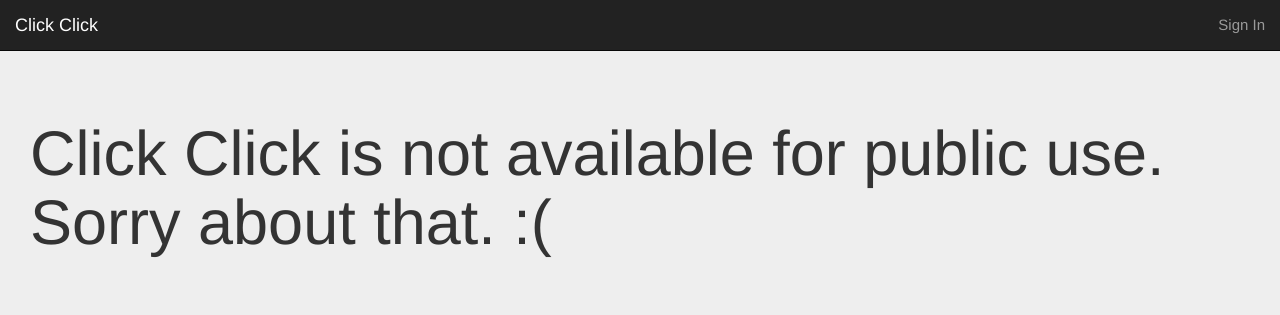
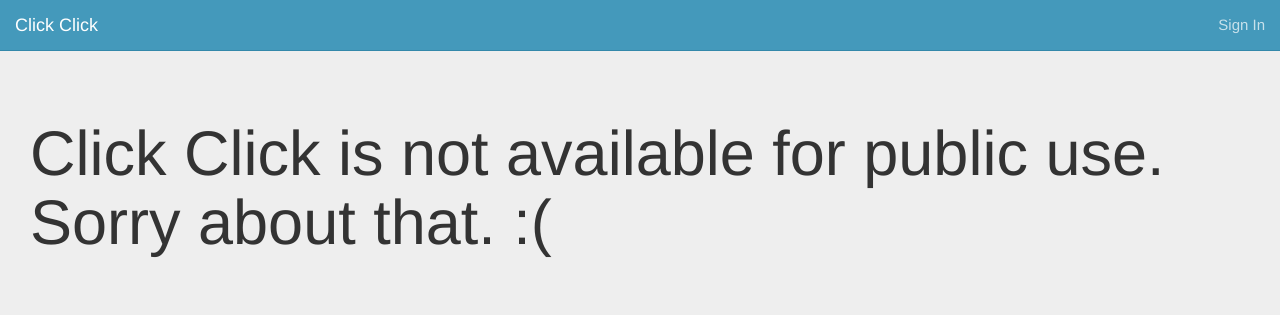
Before and after one commit to harrislapiroff/ClickClick, a Django app: page / in a window 1280 px wide. Shown: the top 315 px of the page. Run offline with Django 3.2, Linux system fonts and the light colour scheme; some libraries are stand-ins or nearby versions.

Commit message:
Blue nav.

```diff
--- a/clickclick/compass/sass/screen.sass
+++ b/clickclick/compass/sass/screen.sass
@@ -1,5 +1,6 @@
 @import compass/css3/box-shadow
 @import compass/css3/transition
+@import compass/css3/images
 
 $base-font-size: 15px
 $base-line-height: 1.33
@@ -26,6 +27,14 @@
 
 .cc-navbar
 	margin: 0
+	background: #49B
+	border: 0
+	border-bottom: 1px solid #38A
+	.navbar-nav > li > a, .navbar-brand
+		color: white(.7)
+	.navbar-nav > li > a:hover, .navbar-brand:hover
+		color: #FFF
+		background: transparent
 
 .media-grid
 	margin: 0
--- a/clickclick/static/clickclick/stylesheets/screen.css
+++ b/clickclick/static/clickclick/stylesheets/screen.css
@@ -1 +1 @@
-body{padding-bottom:20px;background:#f5f5f5 url('../images/noise.png?1393810156');font-size:15px;line-height:1.33}.margin-trailer{margin-bottom:19px}.margin-leader{margin-top:19px}.cc-navbar{margin:0}.media-grid{margin:0;padding:0;white-space:collapse}.media-grid>li{list-style-type:none;float:left;margin-right:10px}.page-header{margin:0;background:rgba(255,255,255,0.95);border-bottom:1px solid #e5e5e5;overflow:hidden;padding:9.5px;margin-bottom:9.5px;-webkit-transition:0.35s linear all;-moz-transition:0.35s linear all;-o-transition:0.35s linear all;transition:0.35s linear all}.page-header.affix{top:0;left:0;right:0;-webkit-box-shadow:0 1px 3px 0 rgba(0,0,0,0.05);-moz-box-shadow:0 1px 3px 0 rgba(0,0,0,0.05);box-shadow:0 1px 3px 0 rgba(0,0,0,0.05)}.page-header>.page-title{margin:0;font-size:30px}.page-header>.close{font-size:30px}.photo-stage{position:absolute;top:50px;left:0;bottom:0;right:25%;background:#0c0c0c;text-align:center;font-size:0}.photo-stage>*{font-size:15px}.photo-stage::after{content:" ";display:inline-block;height:100%;vertical-align:middle}.photo-stage>img{max-width:100%;max-height:100%;display:inline-block;vertical-align:middle}.photo-meta{position:absolute;top:50px;right:0;left:75%;bottom:0;overflow:auto}
+body{padding-bottom:20px;background:#f5f5f5 url('../images/noise.png?1393810156');font-size:15px;line-height:1.33}.margin-trailer{margin-bottom:19px}.margin-leader{margin-top:19px}.cc-navbar{margin:0;background:#49b;border:0;border-bottom:1px solid #38a}.cc-navbar .navbar-nav>li>a,.cc-navbar .navbar-brand{color:rgba(255,255,255,0.7)}.cc-navbar .navbar-nav>li>a:hover,.cc-navbar .navbar-brand:hover{color:#fff;background:transparent}.media-grid{margin:0;padding:0;white-space:collapse}.media-grid>li{list-style-type:none;float:left;margin-right:10px}.page-header{margin:0;background:rgba(255,255,255,0.95);border-bottom:1px solid #e5e5e5;overflow:hidden;padding:9.5px;margin-bottom:9.5px;-webkit-transition:0.35s linear all;-moz-transition:0.35s linear all;-o-transition:0.35s linear all;transition:0.35s linear all}.page-header.affix{top:0;left:0;right:0;-webkit-box-shadow:0 1px 3px 0 rgba(0,0,0,0.05);-moz-box-shadow:0 1px 3px 0 rgba(0,0,0,0.05);box-shadow:0 1px 3px 0 rgba(0,0,0,0.05)}.page-header>.page-title{margin:0;font-size:30px}.page-header>.close{font-size:30px}.photo-stage{position:absolute;top:50px;left:0;bottom:0;right:25%;background:#0c0c0c;text-align:center;font-size:0}.photo-stage>*{font-size:15px}.photo-stage::after{content:" ";display:inline-block;height:100%;vertical-align:middle}.photo-stage>img{max-width:100%;max-height:100%;display:inline-block;vertical-align:middle}.photo-meta{position:absolute;top:50px;right:0;left:75%;bottom:0;overflow:auto}
--- a/clickclick/templates/clickclick/__base.html
+++ b/clickclick/templates/clickclick/__base.html
@@ -18,7 +18,7 @@
 		{% endblock %}
 	</head>
 	<body>
-		<nav class="navbar navbar-static-top navbar-inverse cc-navbar" role="navigation">
+		<nav class="navbar navbar-static-top cc-navbar" role="navigation">
 			<div class="container-fluid">
 				<div class="navbar-header">
 					<button type="button" class="navbar-toggle" data-toggle="collapse" data-target="#main-nav">
--- a/clickclick/templates/clickclick/photoset.html
+++ b/clickclick/templates/clickclick/photoset.html
@@ -33,7 +33,8 @@
 			{% for photo in photoset.photos.all %}
 				<li>
 					<a class="thumbnail" href="{{ photo.get_absolute_url }}"{% if photo.title %} title="{{ photo.title }}"{% endif %}>
-						<img src="{% adjust photo.image "fit" height=260 %}" alt="{% if photo.title %}{{ photo.title }}{% else %}Untitled Photo{% endif %}"/>
+						{% adjust photo.image "fit" height=260 as image %}
+						<img src="{{ image }}" height="{{ image.height }}" width="{{ image.width }}" alt="{% if photo.title %}{{ photo.title }}{% else %}Untitled Photo{% endif %}"/>
 					</a>
 				</li>
 			{% empty %}
```
